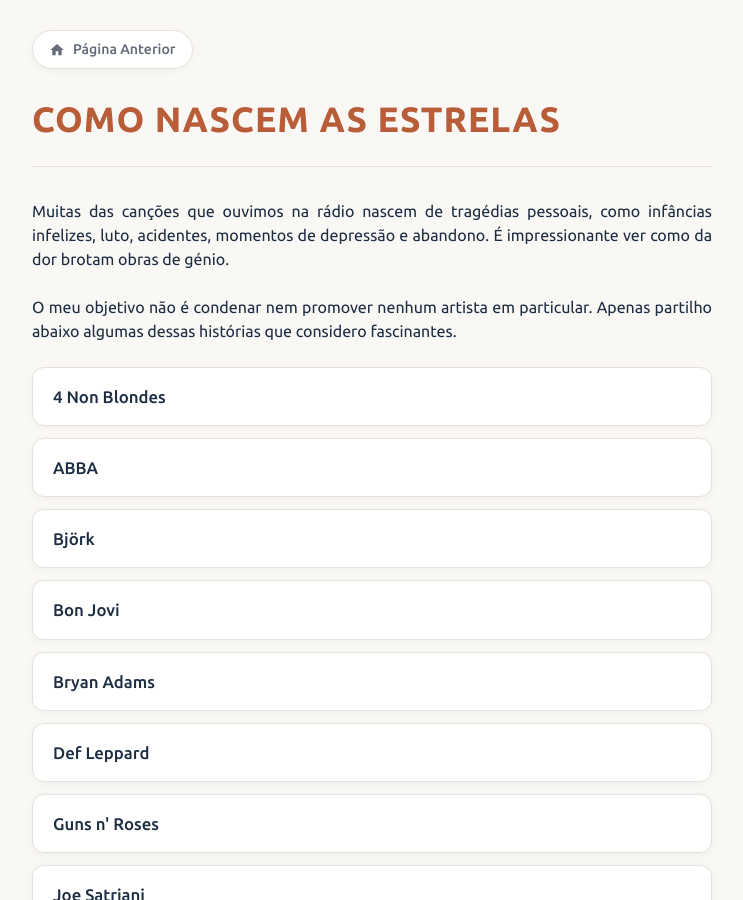
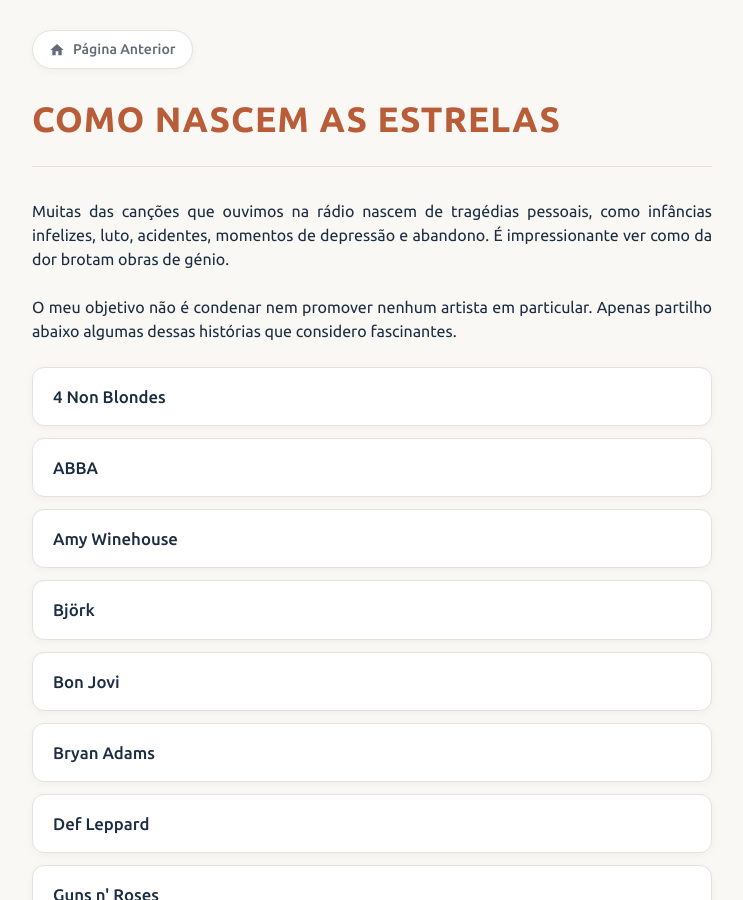
Before and after one commit to joaquim-capitao/musica, a Jekyll site: the page artistas/index.html, which Jekyll copies as it is, in a window 1280 px wide and 900 px high. Shown: the whole window, without its empty margins (268-1011 px from the left). Built offline with Jekyll 4.4.1, drawn with Linux system fonts in a browser that asks for light colours.

Commit message:
Add Amy Winehouse to the artists list

```diff
--- a/artistas/index.html
+++ b/artistas/index.html
@@ -240,6 +240,7 @@
       <li><a href="https://joaquim-capitao.github.io/musica/artistas/4-non-blondes"><span class="title">4 Non Blondes</span></a></li>
 
       <li><a href="https://joaquim-capitao.github.io/musica/artistas/abba"><span class="title">ABBA</span></a></li>
+      <li><a href="https://joaquim-capitao.github.io/musica/artistas/amy-winehouse"><span class="title">Amy Winehouse</span></a></li>
       <li><a href="https://joaquim-capitao.github.io/musica/artistas/bjork"><span class="title">Björk</span></a></li>
 
       <li><a href="https://joaquim-capitao.github.io/musica/artistas/bon-jovi"><span class="title">Bon Jovi</span></a></li>
```
